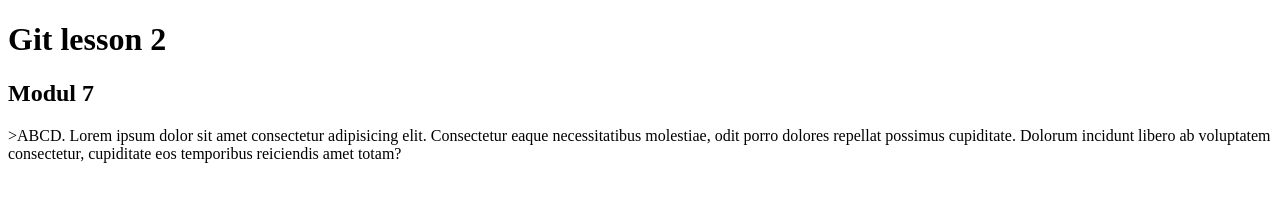
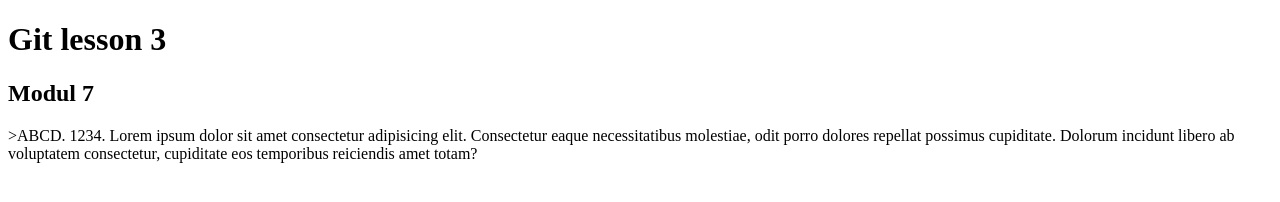
Before and after one commit to radoslawbiesek/learning-git, a plain HTML site: page index.html in a window 1280 px wide. Drawn offline with Linux system fonts and the light colour scheme.

Commit message:
Change h1, p

```diff
--- a/index.html
+++ b/index.html
@@ -7,8 +7,8 @@
     <title>Document 2</title>
 </head>
 <body>
-    <h1>Git lesson 2</h1>
+    <h1>Git lesson 3</h1>
     <h2>Modul 7</h2>
-    <p>>ABCD. Lorem ipsum dolor sit amet consectetur adipisicing elit. Consectetur eaque necessitatibus molestiae, odit porro dolores repellat possimus cupiditate. Dolorum incidunt libero ab voluptatem consectetur, cupiditate eos temporibus reiciendis amet totam?</p>
+    <p>>ABCD. 1234. Lorem ipsum dolor sit amet consectetur adipisicing elit. Consectetur eaque necessitatibus molestiae, odit porro dolores repellat possimus cupiditate. Dolorum incidunt libero ab voluptatem consectetur, cupiditate eos temporibus reiciendis amet totam?</p>
 </body>
 </html>
```
